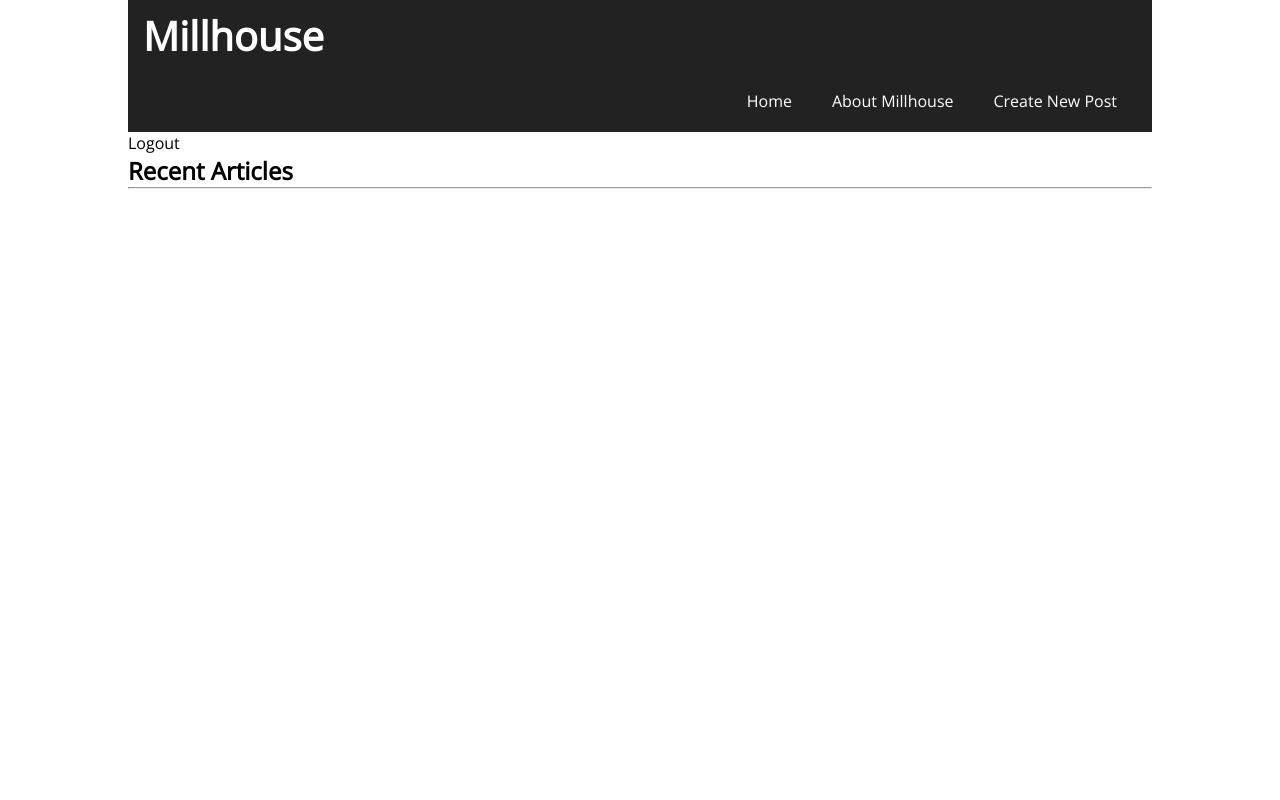
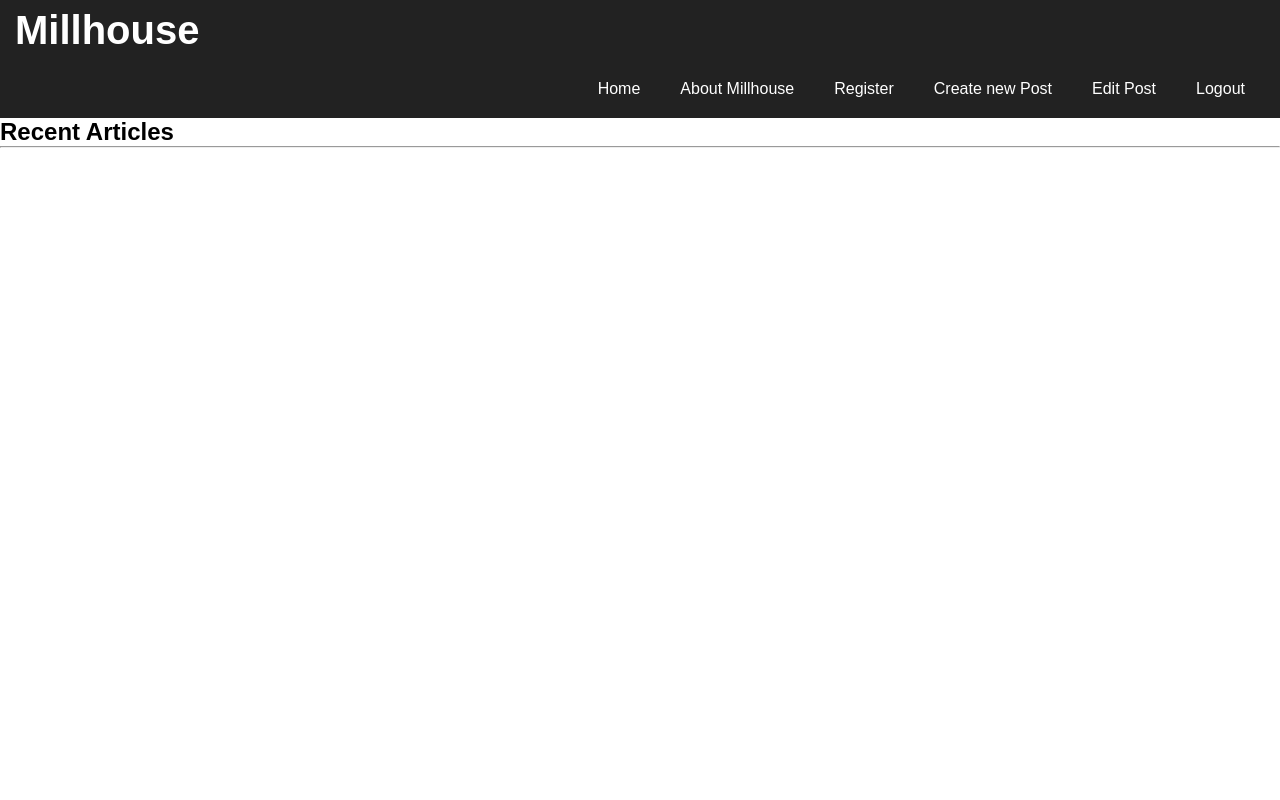
Before and after one commit to th-olsson/CMS_Projekt_Grupp8, a PHP site: page /views/viewPost.php in a window 1280 px wide. Run offline with PHP 8.4, Linux system fonts and the light colour scheme; the visitor is signed in with stand-in values (Sample User, id 1); data that the repository does not hold is empty.

Commit message:
including header

```diff
--- a/Css/style.css
+++ b/Css/style.css
@@ -1,3 +1,4 @@
+
 * {
 	box-sizing: border-box;
 	padding: 0px;
--- a/Includes/header.php
+++ b/Includes/header.php
@@ -1,32 +1,33 @@
 <!-- navbar -->
-<header class="navbar">
+<header
+class="navbar">
             <div class="logo_div">
                 <a href="index.php">
                     <h1>Millhouse</h1>
                 </a>
             </div>
             <ul>
-                <li><a class="active" href="index.php">Home</a></li>
+                <li><a class="active" href="../index.php">Home</a></li>
                 <li><a href="#about">About Millhouse</a></li>
                 <?php
                 if (!isset($_SESSION['is_Login'])) { ?>
 
-                    <li><a href="views/login.php">Login</a></li>
+                    <li><a href="../views/login.php">Login</a></li>
                 <?php  } ?>
 
-                <li><a href="views/register.php">Register</a></li>
+                <li><a href="../views/register.php">Register</a></li>
                 <?php
                 if (@$_SESSION['role'] == "admin") { ?>
-                    <li><a href="views/post.php">Create new Post</a></li>
+                    <li><a href="../views/post.php">Create new Post</a></li>
 
-                    <li><a href="views/viewPost.php">Edit Post</a></li>
+                    <li><a href="../views/viewPost.php">Edit Post</a></li>
 
 
                 <?php } ?>
                 <?php
                 if (@$_SESSION['role'] == "admin" || @$_SESSION['role'] == "user") { ?>
 
-                    <li><a href="views/logout.php">Logout</a></li>
+                    <li><a href="../views/logout.php">Logout</a></li>
 
                 <?php  } ?>
 
--- a/css/styles.css
+++ b/css/styles.css
@@ -1,19 +1,8 @@
-@import url('https://fonts.googleapis.com/css2?family=Open+Sans:ital,wght@0,300;0,400;1,300&display=swap');
 
-*{
-box-sizing: border-box;
-font-family: Open Sans ,sans-serif;
 
-}
- li{
-  list-style-type:none;
 
- }
 
- li a{
-  text-decoration: none;
 
- }
  .navlist{
   display:flex;
   flex-direction: row;
--- a/views/post.php
+++ b/views/post.php
@@ -26,10 +26,13 @@ $userId = 2;            //Placeholder ID
     <meta charset="UTF-8">
     <meta http-equiv="X-UA-Compatible" content="IE=edge">
     <meta name="viewport" content="width=device-width, initial-scale=1.0">
-    <title>Document</title>
+    <link rel="stylesheet" href="../css/style.css">
+    <title>Create Post</title>
 </head>
 
 <body>
+
+<?php include ("../includes/header.php");?>
     <h1>Create a post</h1>
 
     <?php//Form to send data of 'Date', 'Author', 'UserID', 'Category', 'Image URL', 'Title' and 'Content'?>
--- a/views/viewPost.php
+++ b/views/viewPost.php
@@ -42,7 +42,7 @@ if (isset($_REQUEST['delete'])) {
 ?>
 
 
-<?php include("../includes/head.php") ?>
+
 
 
 
@@ -51,34 +51,14 @@ if (isset($_REQUEST['delete'])) {
 
 <head>
     <title>Blogg | Homepage </title>
+    <link rel="stylesheet" href="../css/style.css">
     <link rel="stylesheet" href="../css/styles.css">
 </head>
 
 <body>
     <!-- container - wraps whole page -->
-    <div class="container">
+   <?php include("../includes/header.php") ?>
 
-
-        <!-- navbar -->
-        <header class="navbar">
-            <div class="logo_div">
-                <a href="index.php">
-                    <h1>Millhouse</h1>
-                </a>
-            </div>
-            <ul>
-                <li><a class="active" href="../index.php">Home</a></li>
-                <li><a href="#about">About Millhouse</a></li>
-                <li><a href="post.php">Create New Post</a></li>
-            </ul>
-        </header>
-
-        <div class="dropdown">
-            <span>Logout</span>
-            <div class="dropdown-content">
-                <a href="logout.php">logout</a>
-            </div>
-        </div>
 
         <!-- // navbar -->
 
```
Also changed, not shown: index.php (+36 -3 lines), views/login.php (+6 -13 lines), views/register.php (+3 -17 lines).
